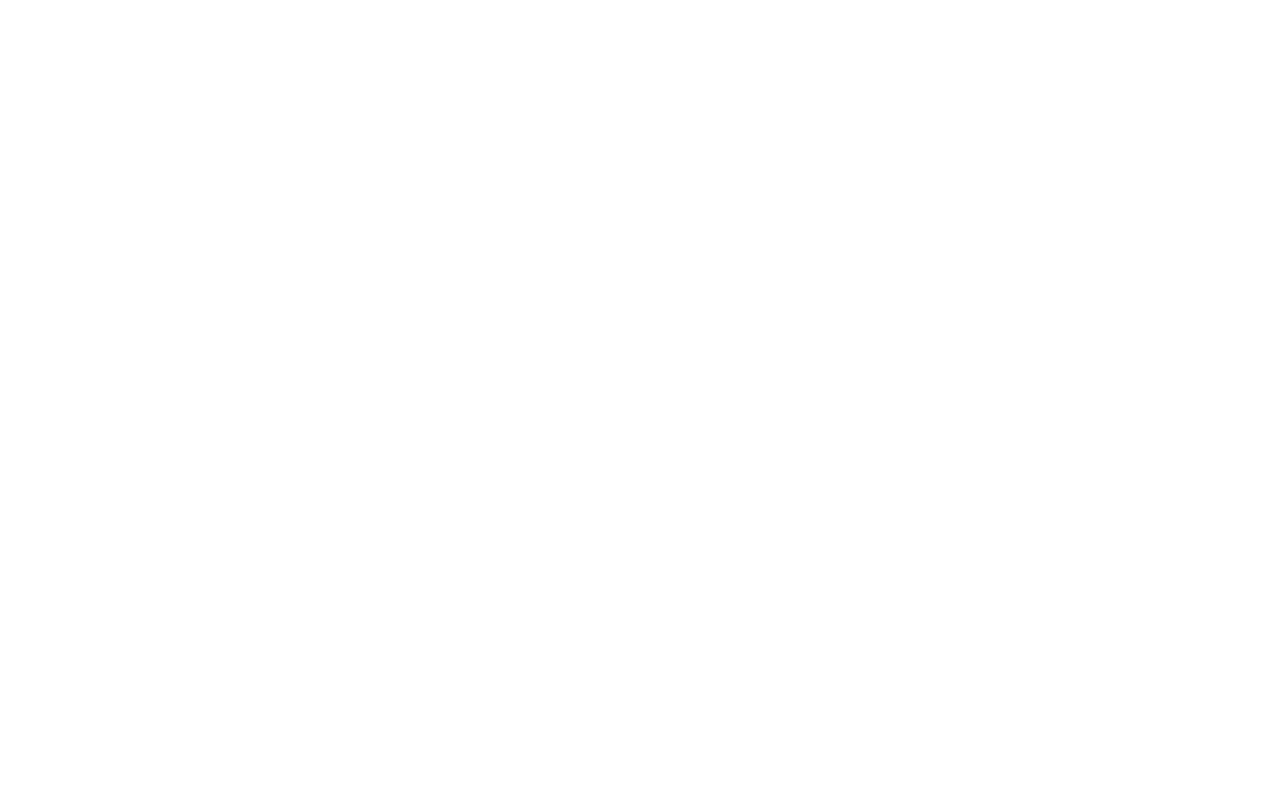
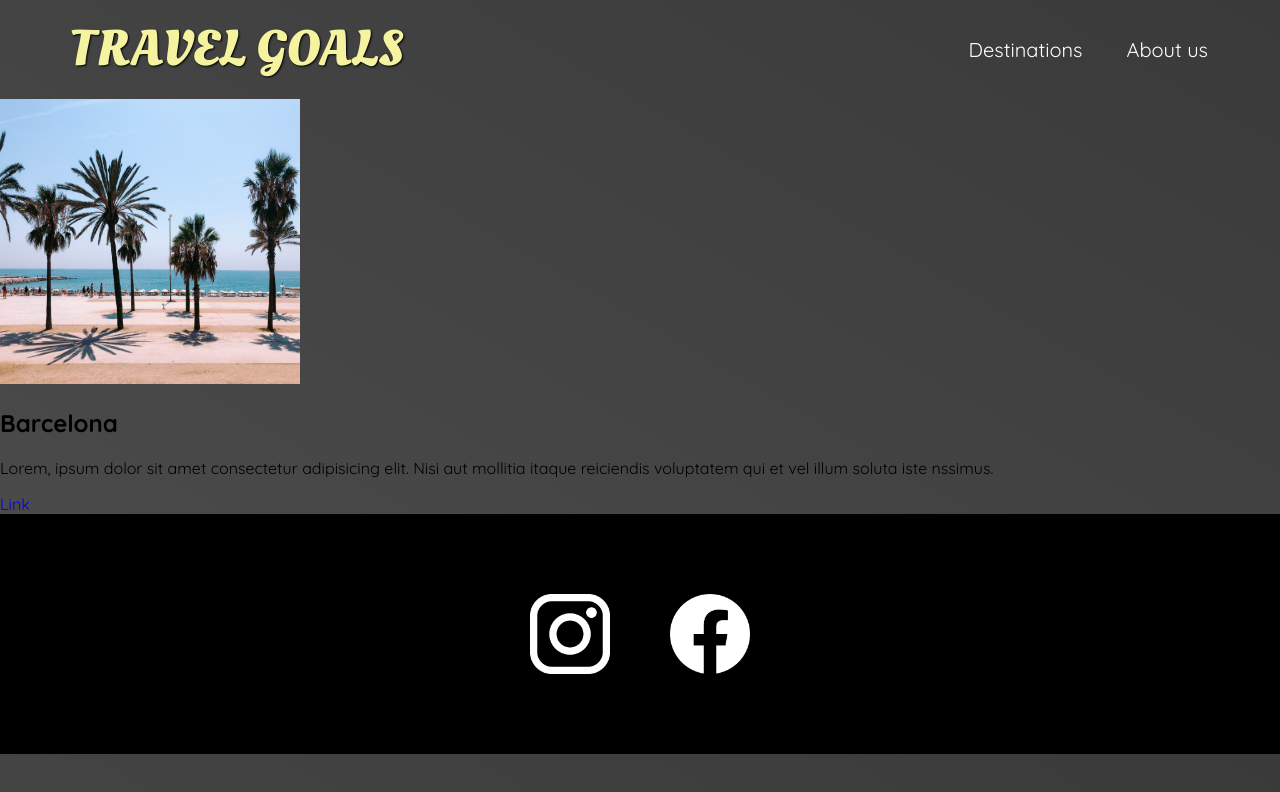
Before and after one commit to HegartyCreative/travel, a plain HTML site: page destinations.html in a window 1280 px wide. Drawn offline with Linux system fonts and the light colour scheme.

Commit message:
Added destinations page content

```diff
--- a/css/global.css
+++ b/css/global.css
@@ -2,3 +2,80 @@ body {
   font-family: "Quicksand", sans-serif;
   margin: 0;
 }
+
+/* header */
+
+#page_logo a {
+  padding: 10px;
+  font-family: "Oleo Script", cursive;
+  color: rgb(245, 243, 160);
+  font-size: 50px;
+  text-decoration: none;
+  text-transform: uppercase;
+  text-shadow: 1px 1px 2px rgb(0, 0, 0);
+}
+
+/* nav */
+
+header {
+  display: flex;
+  justify-content: space-between;
+  align-items: center;
+  padding: 15px 60px;
+  position: absolute;
+  top: 0;
+  left: 0;
+  width: 100%;
+  box-sizing: border-box;
+}
+
+header a {
+  color: white;
+  font-size: 20px;
+  padding: 12px;
+}
+
+header a:hover {
+  color: rgb(255, 251, 0);
+}
+
+ul {
+  margin: 0;
+  padding: 0;
+  list-style: none;
+}
+
+nav ul {
+  display: flex;
+}
+
+nav ul li {
+  margin-left: 20px;
+}
+
+li a {
+  text-decoration: none;
+}
+
+/* footer */
+
+footer {
+  background-color: black;
+}
+
+footer ul {
+  display: flex;
+  justify-content: center;
+}
+
+footer li {
+  height: 80px;
+  width: 80px;
+  padding: 30px;
+  margin: 50px 0px;
+}
+
+footer img {
+  height: 100%;
+  width: 100%;
+}
--- /dev/null
+++ b/css/places.css
@@ -0,0 +1,14 @@
+body {
+  background: linear-gradient(30deg, rgb(77, 77, 77), rgb(58, 58, 58));
+}
+
+/* Places */
+
+header {
+  position: static;
+}
+
+main li img {
+  width: 300px;
+  height: 285px;
+}
--- a/css/styles.css
+++ b/css/styles.css
@@ -1,61 +1,20 @@
-/* header */
-
-#page_logo a {
-  padding: 10px;
-  font-family: "Oleo Script", cursive;
-  color: rgb(245, 243, 160);
-  font-size: 50px;
-  text-decoration: none;
-  text-transform: uppercase;
-  text-shadow: 1px 1px 2px rgb(0, 0, 0);
-}
-
-/* nav */
-
-header {
-  display: flex;
-  justify-content: space-between;
-  align-items: center;
-  padding: 15px 60px;
-  position: relative;
-}
-
-ul {
-  margin: 0;
-  padding: 0;
-  list-style: none;
-}
-
-nav ul {
-  display: flex;
-}
-
-nav ul li {
-  margin-left: 20px;
-}
-
-li a {
-  text-decoration: none;
-}
-
 #hero {
   height: 800px;
   background-image: url(../images/places/ocean.jpg);
   background-position: center;
   background-size: cover;
-  position: absolute;
-  top: 0;
-  left: 0;
 }
 
 #hero_content {
-  width: 50%;
-  margin: 20px auto;
+  width: 40%;
+  position: relative;
   background-color: rgba(51, 47, 47, 0.8);
   box-shadow: 2px 4px 8px rgba(68, 68, 67, 0.8);
   border-radius: 8px;
   text-align: center;
-  padding: 50px 0px;
+  padding: 30px 0px;
+  top: 250px;
+  margin: 0 auto;
 }
 
 #hero_content h1 {
@@ -83,10 +42,52 @@ li a {
   border-radius: 8px;
   box-shadow: 2px 4px 8px rgb(68, 67, 67);
   display: inline-block;
-  margin: 10px 0px;
 }
 
 #hero_content a:hover {
   color: rgb(255, 251, 0);
   background-color: black;
 }
+
+/* highlights */
+
+h2 {
+  text-align: center;
+  color: rgb(59, 65, 64);
+  text-transform: uppercase;
+  font-size: 40px;
+  margin: 0;
+  padding-top: 40px;
+}
+
+#highlights {
+  background: linear-gradient(0deg, rgb(227, 255, 253), rgb(202, 243, 240));
+}
+
+#destinations {
+  display: flex;
+  justify-content: center;
+  width: 90%;
+  margin: 0px auto;
+}
+
+#destinations li {
+  padding: 20px;
+}
+
+.destination img {
+  height: 200px;
+  width: 100%;
+  border-radius: 10px;
+  object-fit: cover;
+}
+
+.destination p {
+  text-align: center;
+  color: rgb(124, 123, 123);
+  font-size: 24px;
+}
+
+.destination p span {
+  color: rgb(0, 160, 117);
+}
--- a/destinations.html
+++ b/destinations.html
@@ -0,0 +1,62 @@
+<!DOCTYPE html>
+<html lang="en">
+  <head>
+    <meta charset="UTF-8" />
+    <meta http-equiv="X-UA-Compatible" content="IE=edge" />
+    <meta name="viewport" content="width=device-width, initial-scale=1.0" />
+    <title>Travel</title>
+    <link rel="stylesheet" href="css/global.css" />
+    <link rel="stylesheet" href="css/places.css" />
+    <link rel="preconnect" href="https://fonts.googleapis.com" />
+    <link rel="preconnect" href="https://fonts.gstatic.com" crossorigin />
+    <link
+      href="https://fonts.googleapis.com/css2?family=Oleo+Script:wght@700&family=Quicksand:wght@400;500;700&family=Raleway:wght@400;700&display=swap"
+      rel="stylesheet"
+    />
+  </head>
+  <body>
+    <header>
+      <div id="page_logo">
+        <a href="index.html">Travel Goals</a>
+      </div>
+      <nav>
+        <ul>
+          <li><a href="desinations.html">Destinations</a></li>
+          <li><a href="about_us.html">About us</a></li>
+        </ul>
+      </nav>
+    </header>
+    <main id="places_section">
+      <ul>
+        <li>
+          <img src="images/places/barcelona.jpg" alt="City of Barcelona" />
+          <div class="item_content">
+            <h2>Barcelona</h2>
+            <p>
+              Lorem, ipsum dolor sit amet consectetur adipisicing elit. Nisi aut
+              mollitia itaque reiciendis voluptatem qui et vel illum soluta iste
+              nssimus.
+            </p>
+          </div>
+          <div class="actions">
+            <a href="www.bbc.co.uk">Link</a>
+          </div>
+        </li>
+      </ul>
+    </main>
+    <footer>
+      <ul>
+        <li>
+          <a href="www.facebook.com"
+            ><img src="images/icons/insta.png" alt="Instagram"
+          /></a>
+        </li>
+        <li>
+          <a href="www.facebook.com"
+            ><img src="images/icons/facebook.png" alt="Facebook"
+          /></a>
+        </li>
+      </ul>
+    </footer>
+  </body>
+</html>
```
Also changed, not shown: index.html (+40 -4 lines), images/icons/facebook.png (added), images/icons/insta.png (added), images/places/barcelona.jpg (added), images/places/miami.jpg (added), images/places/munich.jpg (added), 2 other files.
